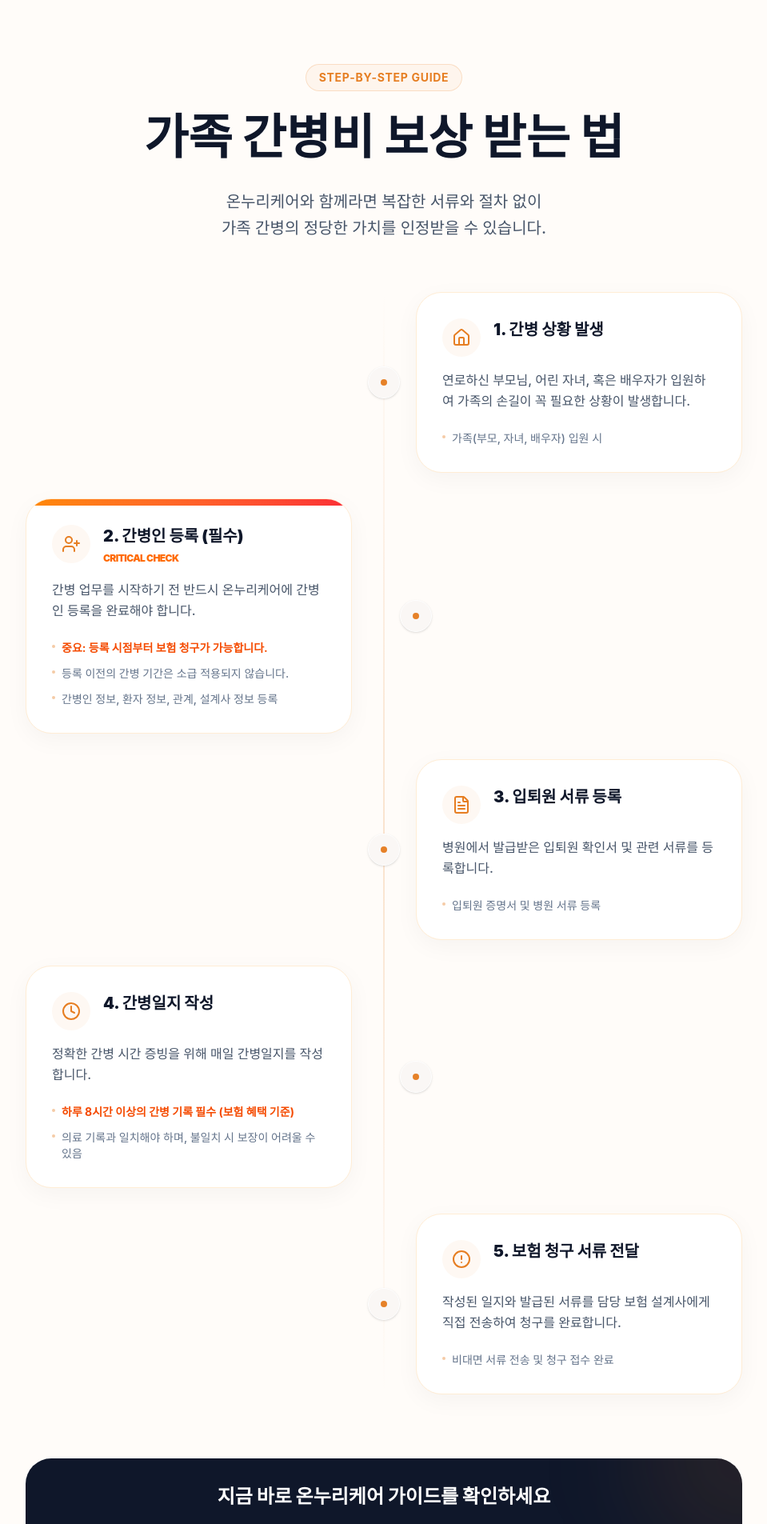
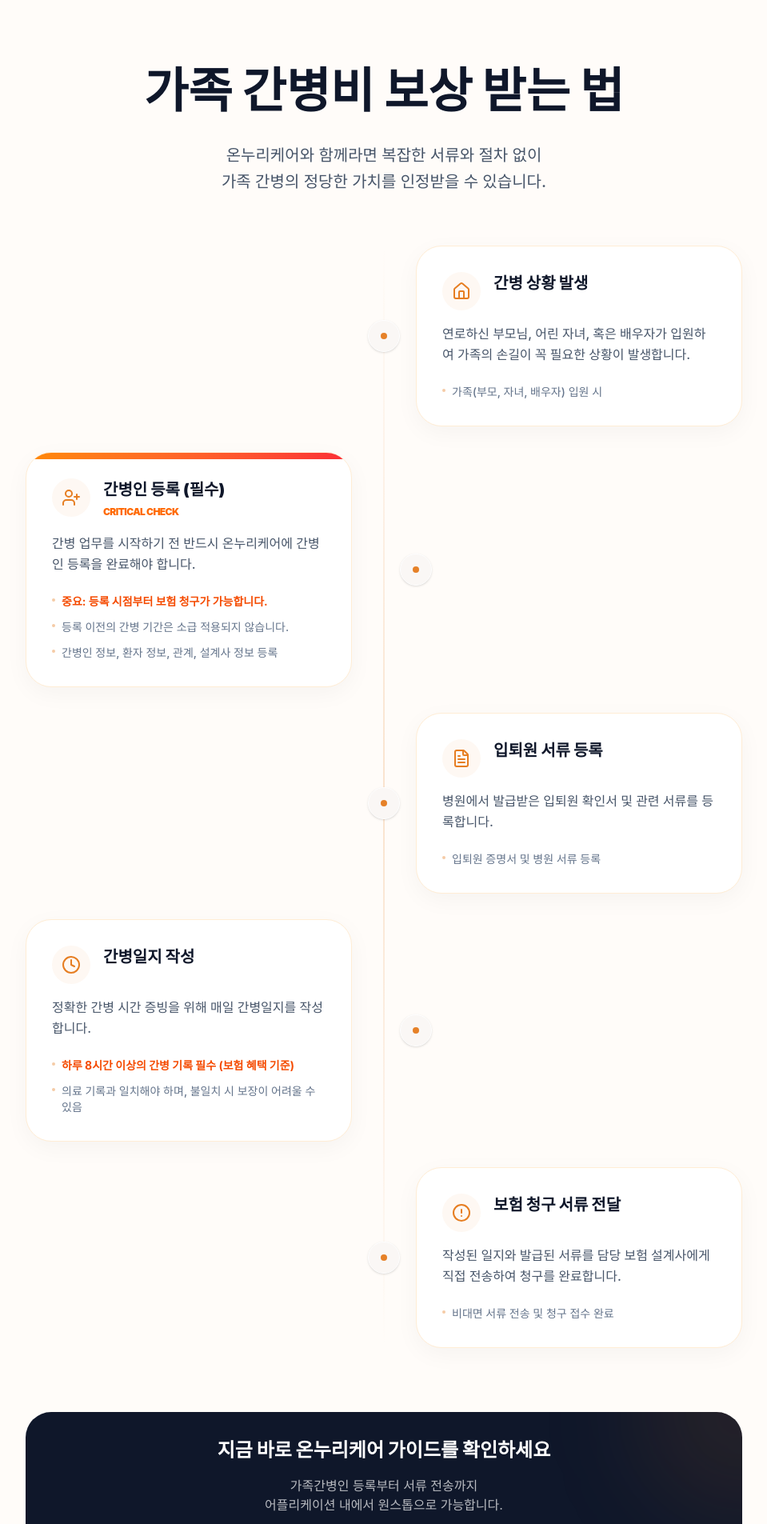
Before and after one commit to juj5835/marketing-onnuri, a Next.js app: page /guide in a window 1280 px wide. Shown: the top 1905 px of the page at 80% size, without its empty margins (160-1119 px from the left). Built offline with nearby package versions, Linux system fonts and the light colour scheme; a web font is replaced by a local one.

Commit message:
Remove step-specific UI elements (badge and numeric prefixes) from guide page

```diff
--- a/src/components/GuideContent.tsx
+++ b/src/components/GuideContent.tsx
@@ -6,14 +6,14 @@
 
 const steps = [
   {
-    title: '1. 간병 상황 발생',
+    title: '간병 상황 발생',
     desc: '연로하신 부모님, 어린 자녀, 혹은 배우자가 입원하여 가족의 손길이 꼭 필요한 상황이 발생합니다.',
     icon: <Home className="text-primary" size={24} />,
     details: ['가족(부모, 자녀, 배우자) 입원 시'],
     img: '/images/hero_family_care_refined.png',
   },
   {
-    title: '2. 간병인 등록 (필수)',
+    title: '간병인 등록 (필수)',
     desc: '간병 업무를 시작하기 전 반드시 온누리케어에 간병인 등록을 완료해야 합니다.',
     icon: <UserPlus className="text-primary" size={24} />,
     isCritical: true,
@@ -25,14 +25,14 @@
     img: '/images/hero_family_care_refined.png',
   },
   {
-    title: '3. 입퇴원 서류 등록',
+    title: '입퇴원 서류 등록',
     desc: '병원에서 발급받은 입퇴원 확인서 및 관련 서류를 등록합니다.',
     icon: <FileText className="text-primary" size={24} />,
     details: ['입퇴원 증명서 및 병원 서류 등록'],
     img: '/images/hero_family_care_refined.png',
   },
   {
-    title: '4. 간병일지 작성',
+    title: '간병일지 작성',
     desc: '정확한 간병 시간 증빙을 위해 매일 간병일지를 작성합니다.',
     icon: <Clock className="text-primary" size={24} />,
     details: [
@@ -42,7 +42,7 @@
     img: '/images/hero_family_care_refined.png',
   },
   {
-    title: '5. 보험 청구 서류 전달',
+    title: '보험 청구 서류 전달',
     desc: '작성된 일지와 발급된 서류를 담당 보험 설계사에게 직접 전송하여 청구를 완료합니다.',
     icon: <AlertCircle className="text-primary" size={24} />,
     details: ['비대면 서류 전송 및 청구 접수 완료'],
@@ -59,9 +59,7 @@
         transition={{ duration: 0.6 }}
         className="text-center mb-16"
       >
-        <span className="inline-block px-4 py-1.5 mb-6 text-sm font-bold tracking-wider text-primary uppercase bg-primary/5 rounded-full border border-primary/20">
-          Step-by-Step Guide
-        </span>
+
         <h1 className="text-4xl md:text-6xl font-black text-text-deep leading-[1.1] mb-8">
           가족 간병비 <br className="md:hidden" />
           보상 받는 법
```
